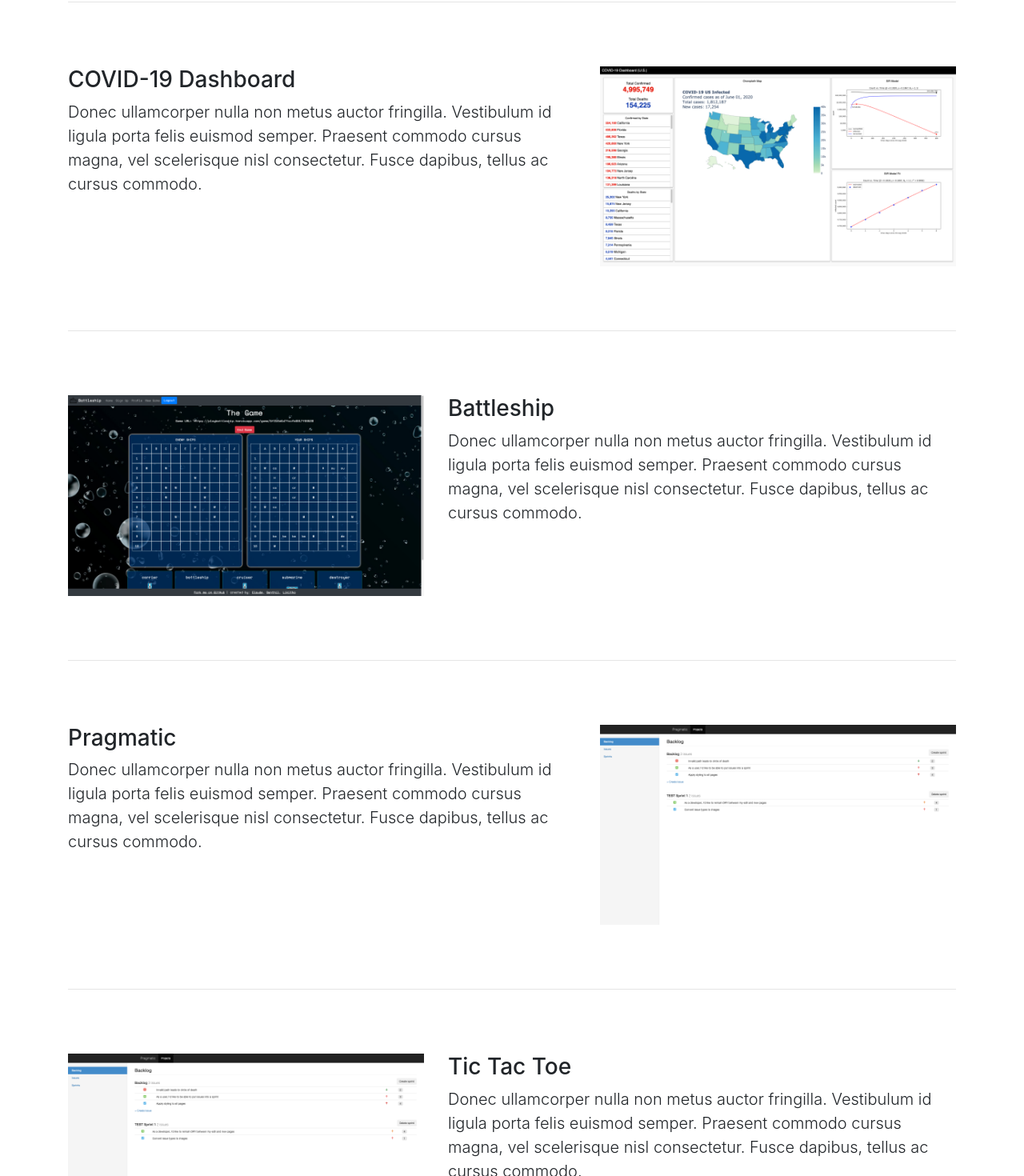
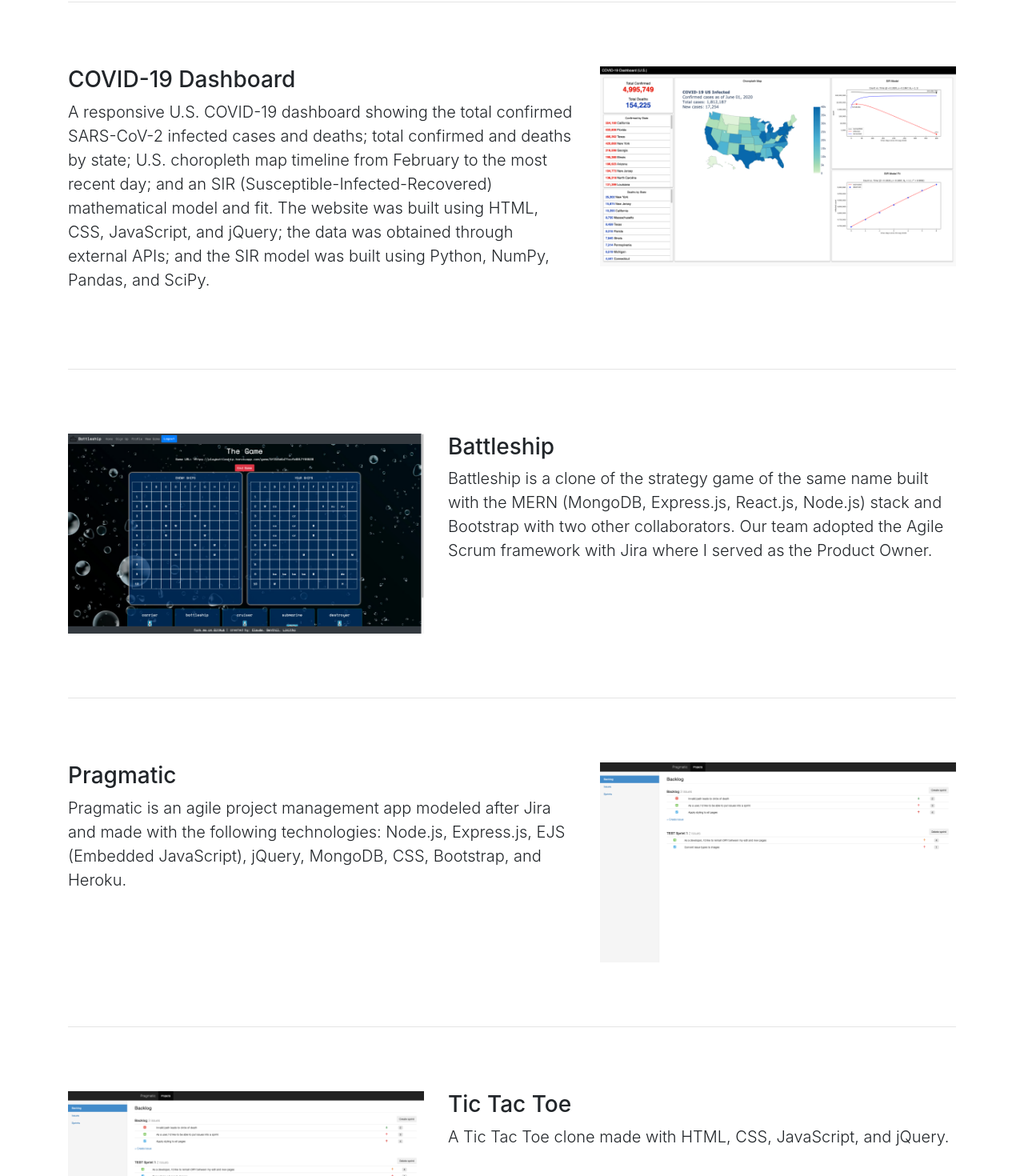
Before and after one commit to claudealdric/caldric.github.io, a React (Create React App) app in the folder client/: page /portfolio in a window 1280 px wide. Shown: the part 878-2348 px from the top of the page at 80% size. Built offline with nearby package versions, Linux system fonts and the light colour scheme.

Commit message:
Replace filler project descriptions

```diff
--- a/client/src/projects.ts
+++ b/client/src/projects.ts
@@ -11,7 +11,7 @@ const projects: Project[] = [
     id: 1,
     name: 'COVID-19 Dashboard',
     description:
-      'Donec ullamcorper nulla non metus auctor fringilla. Vestibulum id ligula porta felis euismod semper. Praesent commodo cursus magna, vel scelerisque nisl consectetur. Fusce dapibus, tellus ac cursus commodo.',
+      'A responsive U.S. COVID-19 dashboard showing the total confirmed SARS-CoV-2 infected cases and deaths; total confirmed and deaths by state; U.S. choropleth map timeline from February to the most recent day; and an SIR (Susceptible-Infected-Recovered) mathematical model and fit. The website was built using HTML, CSS, JavaScript, and jQuery; the data was obtained through external APIs; and the SIR model was built using Python, NumPy, Pandas, and SciPy.',
     imgSrc: './covid_dashboard.png',
     github: 'https://github.com/caldric/COVID-19',
   },
@@ -19,7 +19,7 @@ const projects: Project[] = [
     id: 2,
     name: 'Battleship',
     description:
-      'Donec ullamcorper nulla non metus auctor fringilla. Vestibulum id ligula porta felis euismod semper. Praesent commodo cursus magna, vel scelerisque nisl consectetur. Fusce dapibus, tellus ac cursus commodo.',
+      'Battleship is a clone of the strategy game of the same name built with the MERN (MongoDB, Express.js, React.js, Node.js) stack and Bootstrap with two other collaborators. Our team adopted the Agile Scrum framework with Jira where I served as the Product Owner.',
     imgSrc: './battleship.png',
     github: 'https://github.com/caldric/battleship-client',
   },
@@ -27,7 +27,7 @@ const projects: Project[] = [
     id: 3,
     name: 'Pragmatic',
     description:
-      'Donec ullamcorper nulla non metus auctor fringilla. Vestibulum id ligula porta felis euismod semper. Praesent commodo cursus magna, vel scelerisque nisl consectetur. Fusce dapibus, tellus ac cursus commodo.',
+      'Pragmatic is an agile project management app modeled after Jira and made with the following technologies: Node.js, Express.js, EJS (Embedded JavaScript), jQuery, MongoDB, CSS, Bootstrap, and Heroku.',
     imgSrc: './pragmatic.png',
     github: 'https://github.com/caldric/pragmatic',
   },
@@ -35,7 +35,7 @@ const projects: Project[] = [
     id: 4,
     name: 'Tic Tac Toe',
     description:
-      'Donec ullamcorper nulla non metus auctor fringilla. Vestibulum id ligula porta felis euismod semper. Praesent commodo cursus magna, vel scelerisque nisl consectetur. Fusce dapibus, tellus ac cursus commodo.',
+      'A Tic Tac Toe clone made with HTML, CSS, JavaScript, and jQuery.',
     imgSrc: './pragmatic.png',
     github: 'https://github.com/caldric/tic-tac-toe',
   },
```
